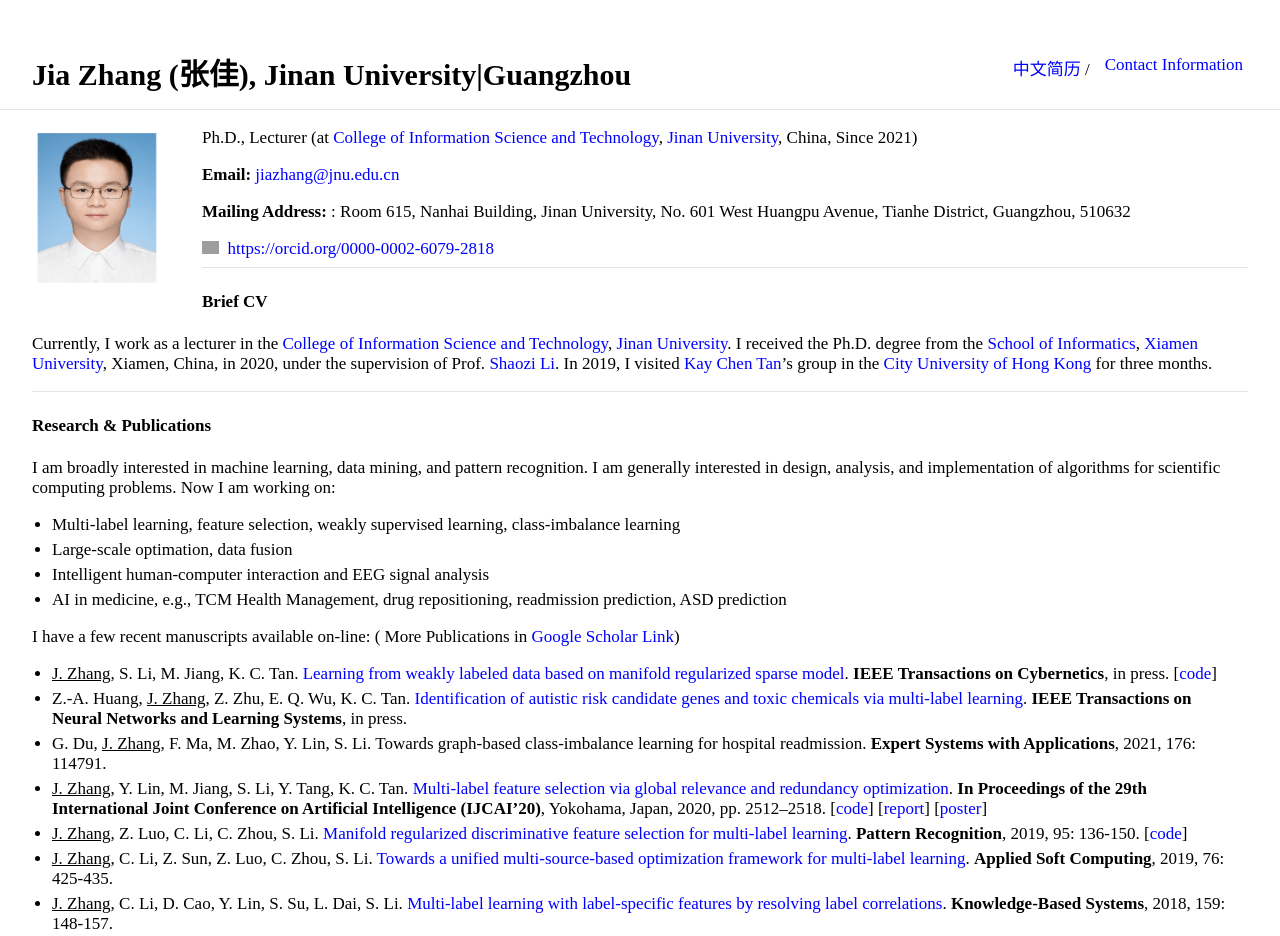
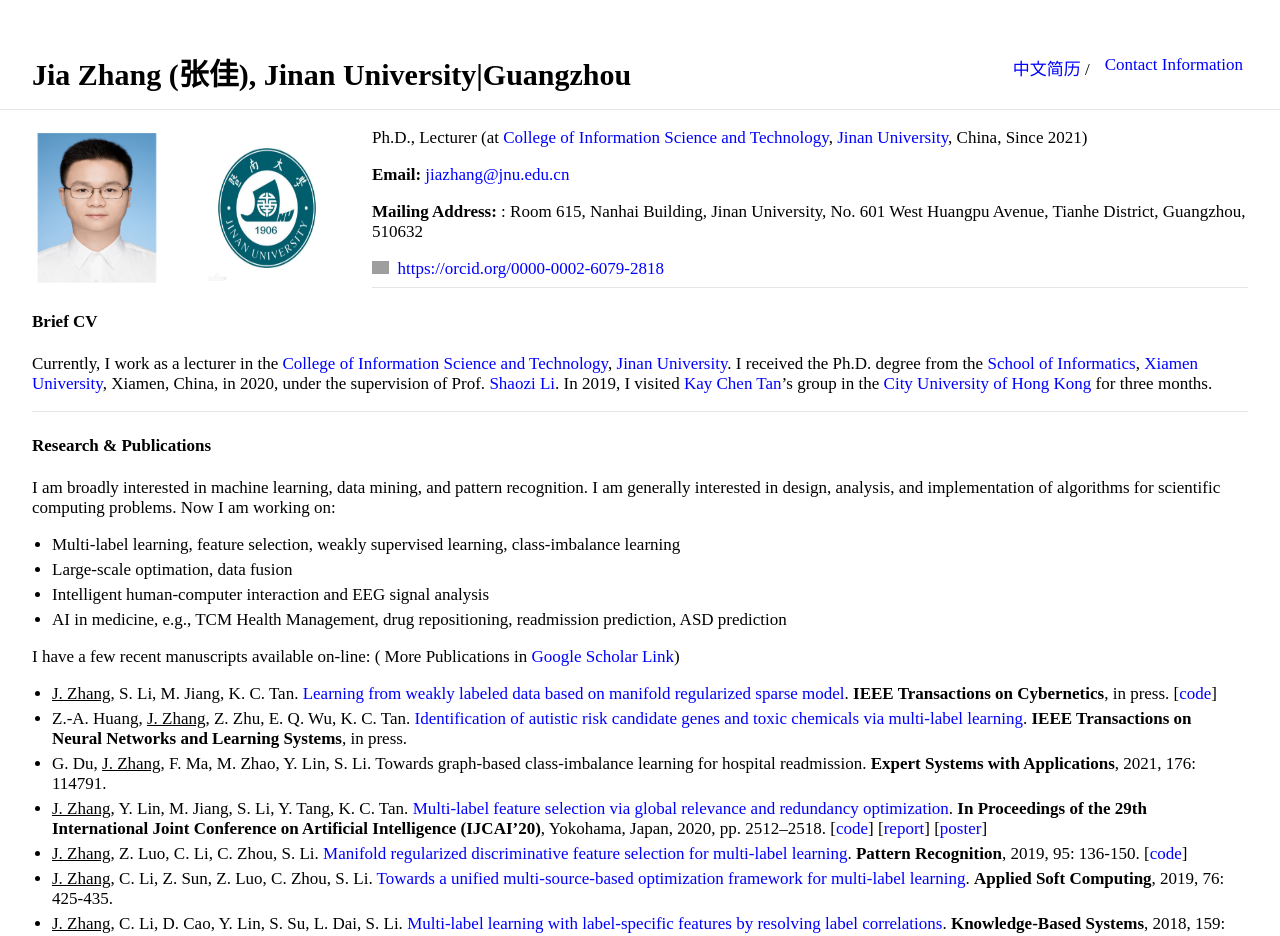
Before and after one commit to jiazhang-ml/jiazhang-ml.github.io, a Jekyll site: the page built from index.md, in a window 1280 px wide. Shown: the top 936 px of the page. Built offline with Jekyll 4.4.1, drawn with Linux system fonts in a browser that asks for light colours; grey boxes are pictures that could not be loaded.

Commit message:
Update index.md

```diff
--- a/index.md
+++ b/index.md
@@ -4,6 +4,8 @@ layout: default
 ---
 
 <img class="profile-picture" src="jiazhang1.jpg">
+
+<img class="profile-picture" src="jnu.jpg">
 
 Ph.D., Lecturer (at [College of Information Science and Technology](http://xxxy2016.jnu.edu.cn/), [Jinan University](https://www.jnu.edu.cn/), China, Since 2021)
 
```
